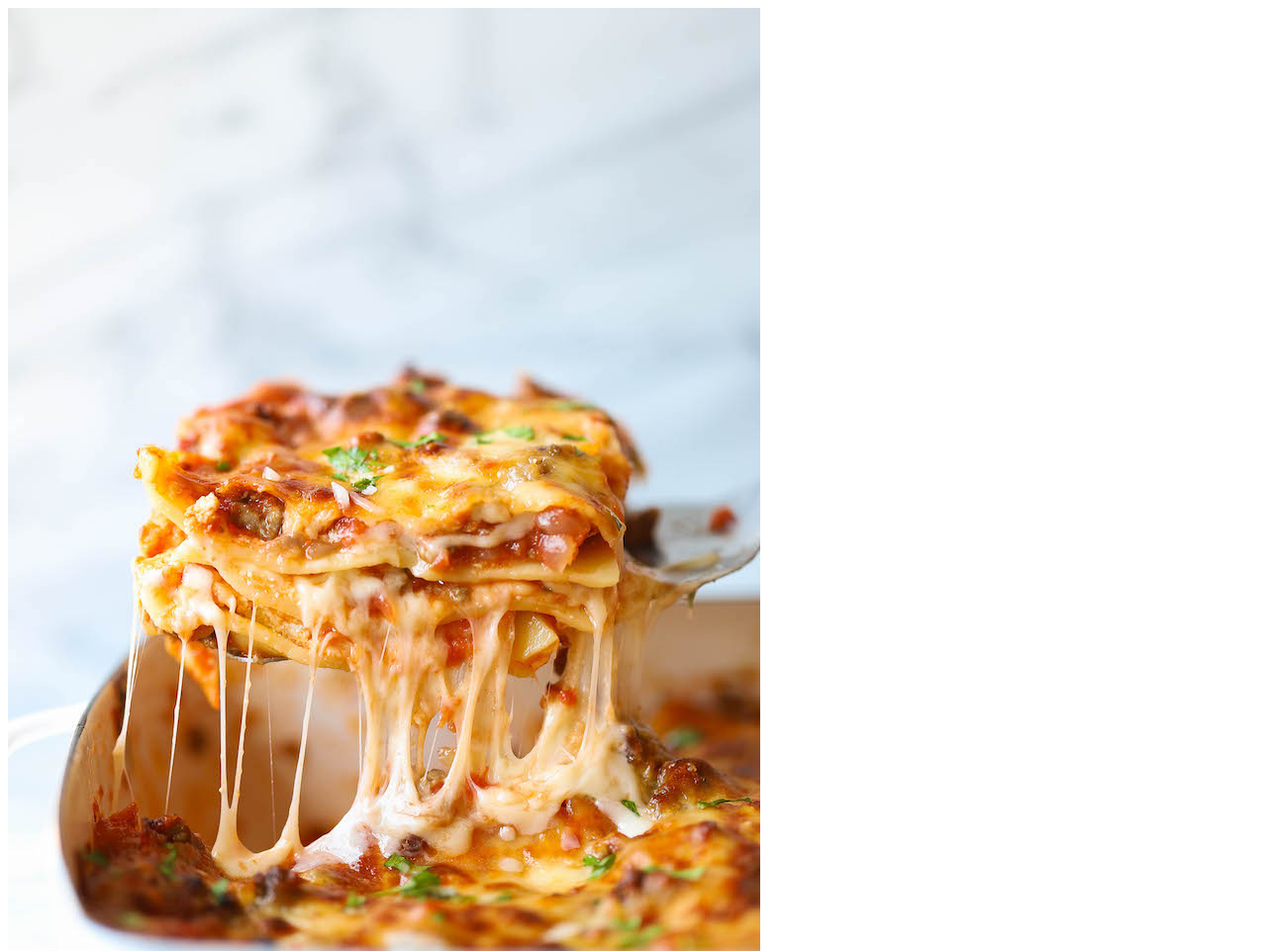
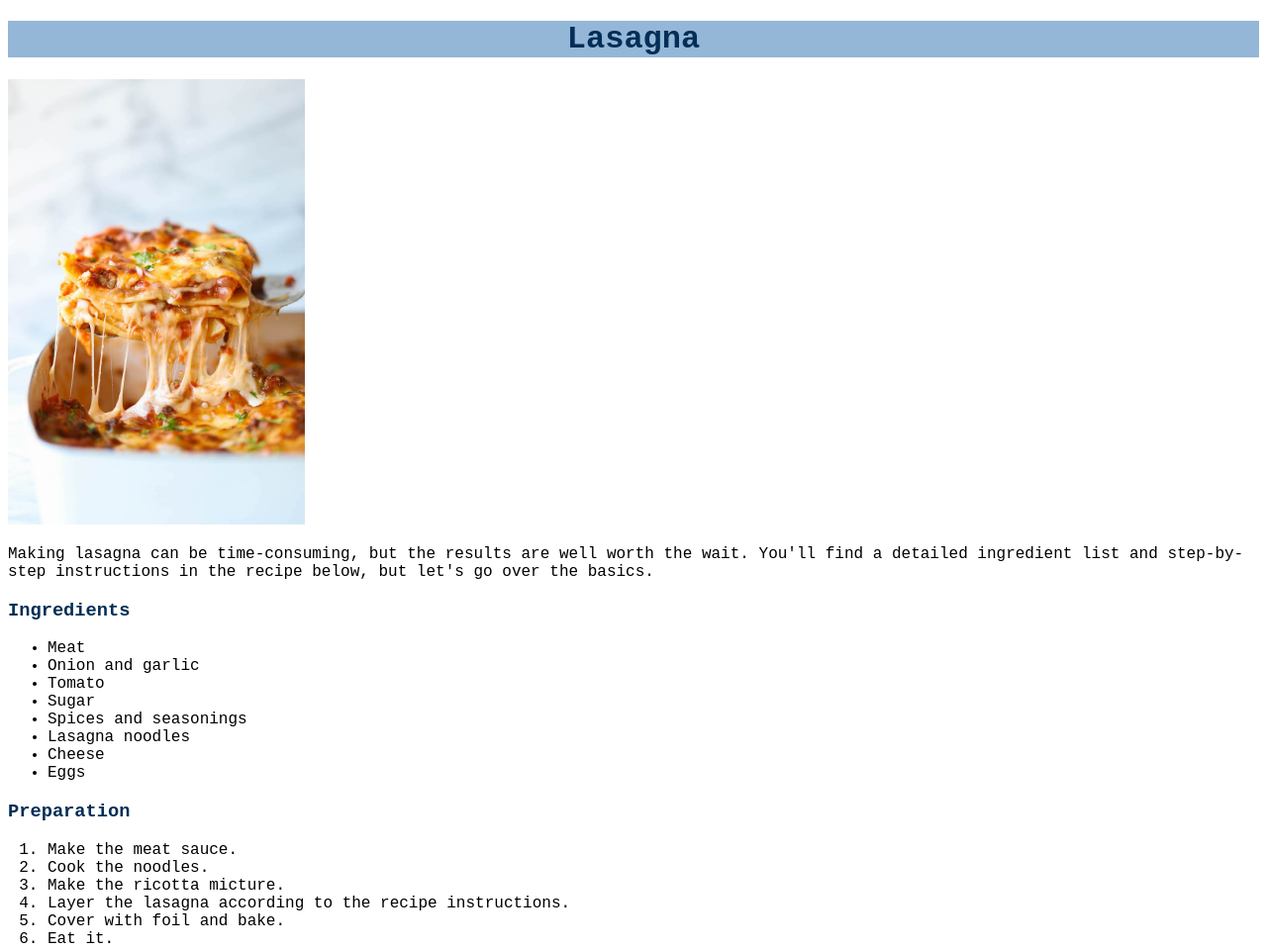
Before and after one commit to brrkrmn/odin_recipes, a plain HTML site: page recipes/lasagna.html in a window 1280 px wide. Shown: the top 961 px of the page at 99% size. Drawn offline with Linux system fonts and the light colour scheme.

Commit message:
add css to recipes

```diff
--- a/recipes/lasagna.html
+++ b/recipes/lasagna.html
@@ -3,10 +3,11 @@
     <head>
         <title>Lasagna</title>
         <meta charset="UTF-8">
+        <link rel="stylesheet" href="styles.css">
     </head>
     <body>
+        <h1>Lasagna</h1>
         <img src="../recipe_images/lasagna.jpg" alt="photo of lasagna">
-        <h1>Lasagna</h1>
         <p>Making lasagna can be time-consuming, but the results are well worth the wait. You'll find a detailed ingredient list and step-by-step instructions in the recipe below, but let's go over the basics.</p>
         <h3>Ingredients</h3>
         <ul>
--- /dev/null
+++ b/recipes/styles.css
@@ -0,0 +1,22 @@
+* {
+    font-family:'Courier New', Courier, monospace;
+}
+
+h1 {
+    text-align: center;
+    background-color: rgb(148, 183, 216);
+    color:rgb(3, 46, 86);
+}
+
+.title {
+    color:rgb(3, 46, 86);
+}
+
+img {
+    height: auto;
+    width: 300px;
+}
+
+h3 {
+    color:rgb(3, 46, 86);
+}
```
Also changed, not shown: recipes/fresh_beans.html (+2 -1 lines), recipes/index.html (+4 -3 lines), recipes/sushi.html (+3 -2 lines).
